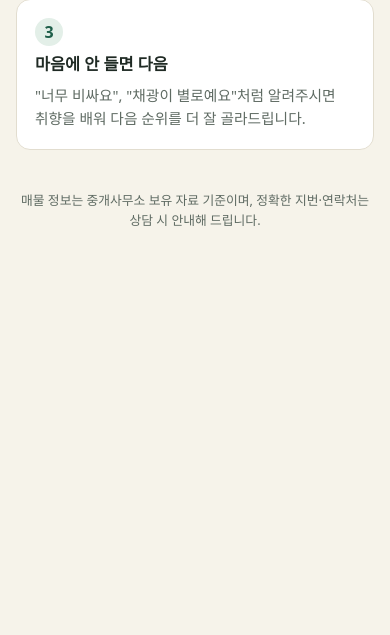
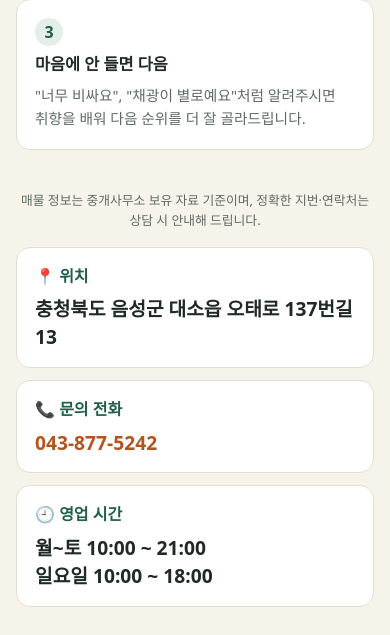
Before and after one commit to IMseHy1213/TestProject, a Flask app: page / in a window 390 px wide. Shown: the part 1084-1719 px from the top of the page. Before the commit the page ends 1310 px from the top, so only its background shows below. Run offline with Flask 3, Linux system fonts and the light colour scheme; data that the repository does not hold is empty.

Commit message:
Show the office address, phone and opening hours under every page
Larger than the footer note (between the lead text and the title), with a
tap-to-call phone link; the details live in OFFICE_INFO.

Co-Authored-By: Claude Opus 5.5 <noreply@anthropic.com>
Claude-Session: https://claude.ai/code/session_01NxNSd6rzBRzEYPaCwTsUau

```diff
--- a/real_estate_agent/web/app.py
+++ b/real_estate_agent/web/app.py
@@ -49,6 +49,12 @@ MAX_QUERY_LEN = 300
 MAX_UPLOAD_MB = 200  # 폴더째 올릴 때 전체 크기 (파일 하나는 20MB 까지)
 SESSION_TTL_SEC = 2 * 60 * 60
 MAX_SESSIONS = 500
+# 사무실 안내 (모든 화면 아래쪽). 바뀌면 여기만 고치면 됩니다.
+OFFICE_INFO = {
+    "address": "충청북도 음성군 대소읍 오태로 137번길 13",
+    "phone": "043-877-5242",
+    "hours": [("월~토", "10:00 ~ 21:00"), ("일요일", "10:00 ~ 18:00")],
+}
 QUICK_REASONS = ["너무 비싸요", "너무 좁아요", "위치가 별로예요", "도로가 별로예요", "채광이 별로예요"]
 EXAMPLES = ["음성군 채광이 좋은 2억원대 땅", "양평 전원주택 지을 땅 200평 정도 3억 이하",
             "여주에 창고 지을 땅 500평 이상", "귀농용 논이나 밭 1000평 2억 안쪽"]
@@ -216,7 +222,8 @@ def create_app(settings: Optional[Settings] = None, agent: Optional[RealEstateAg
     def inject():
         return {"csrf_token": csrf_token, "is_admin": is_admin(), "format_price": format_price,
                 "upload_folders": lambda: destination_folders(settings.data_dir),
-                "upload_accept": ",".join(sorted(SUPPORTED)), "default_upload_folder": DEFAULT_UPLOAD_FOLDER}
+                "upload_accept": ",".join(sorted(SUPPORTED)), "default_upload_folder": DEFAULT_UPLOAD_FOLDER,
+                "office": OFFICE_INFO}
 
     def current() -> Optional[tuple[RecommendationSession, str]]:
         return store.get(session.get("sid"))
--- a/real_estate_agent/web/static/style.css
+++ b/real_estate_agent/web/static/style.css
@@ -321,3 +321,16 @@ table.listings td:nth-child(2) { min-width: 240px; }
 .agent-cta .btn.cta { min-height: 52px; padding: 0 28px; font-size: 1.05rem; border-radius: 12px; }
 .agent-cta .meta { margin: 0; }
 @media (max-width: 600px) { .agent-cta .btn.cta { width: 100%; } }
+
+/* 사무실 안내 (모든 화면 아래) - 글씨는 안내문(1rem)과 제목(약 2.2rem)의 중간 */
+.foot p { margin: 0 0 16px; }
+.office { max-width: 860px; margin: 0 auto; display: grid; grid-template-columns: repeat(auto-fit, minmax(240px, 1fr));
+  gap: 12px; text-align: left; }
+.office-item { background: var(--surface); border: 1px solid var(--line); border-radius: var(--radius); padding: 16px 18px;
+  display: flex; flex-direction: column; gap: 6px; }
+.office-label { font-size: 1rem; font-weight: 700; color: var(--brand); }
+.office-value { font-size: 1.3rem; font-weight: 700; color: var(--ink); line-height: 1.45; word-break: keep-all; }
+a.office-phone { text-decoration: none; color: var(--accent); font-variant-numeric: tabular-nums; }
+a.office-phone:hover { text-decoration: underline; }
+.office-hours { display: block; }
+@media (max-width: 600px) { .office-value { font-size: 1.2rem; } }
--- a/real_estate_agent/web/templates/base.html
+++ b/real_estate_agent/web/templates/base.html
@@ -28,7 +28,23 @@
   <main class="wrap">
     {% block content %}{% endblock %}
   </main>
-  <footer class="foot">매물 정보는 중개사무소 보유 자료 기준이며, 정확한 지번·연락처는 상담 시 안내해 드립니다.</footer>
+  <footer class="foot">
+    <p>매물 정보는 중개사무소 보유 자료 기준이며, 정확한 지번·연락처는 상담 시 안내해 드립니다.</p>
+    <section class="office" aria-label="사무실 안내">
+      <div class="office-item">
+        <span class="office-label">📍 위치</span>
+        <span class="office-value">{{ office.address }}</span>
+      </div>
+      <div class="office-item">
+        <span class="office-label">📞 문의 전화</span>
+        <a class="office-value office-phone" href="tel:{{ office.phone | replace('-', '') }}">{{ office.phone }}</a>
+      </div>
+      <div class="office-item">
+        <span class="office-label">🕘 영업 시간</span>
+        <span class="office-value">{% for day, time in office.hours %}<span class="office-hours">{{ day }} {{ time }}</span>{% endfor %}</span>
+      </div>
+    </section>
+  </footer>
   <div id="toasts" class="toasts" aria-live="polite" aria-label="실시간 알림"></div>
   {% block scripts %}{% endblock %}
   <script src="{{ url_for('static', filename='realtime.js') }}" defer
```
Also changed, not shown: tests/test_web.py (+8 -0 lines), README.md.
